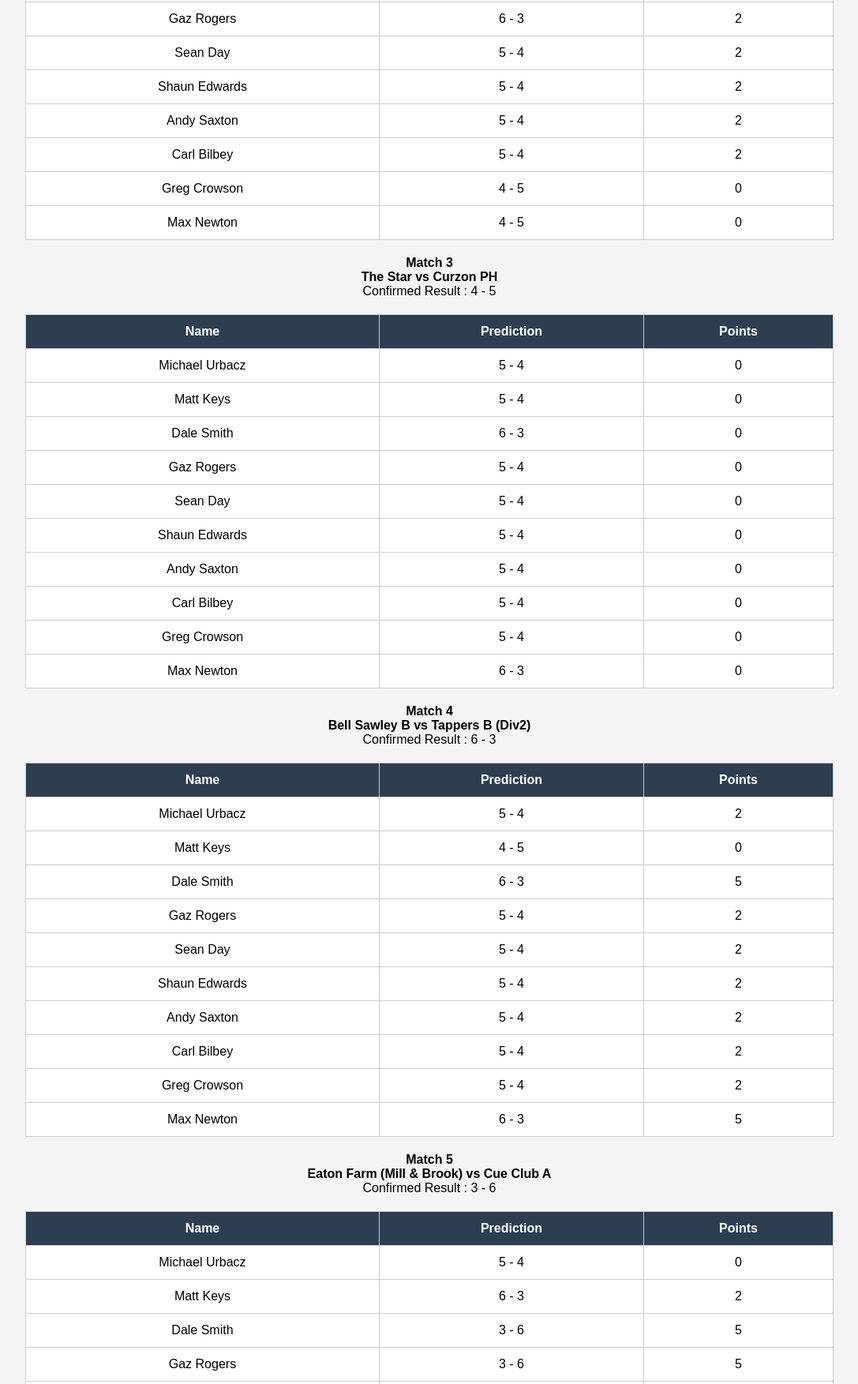
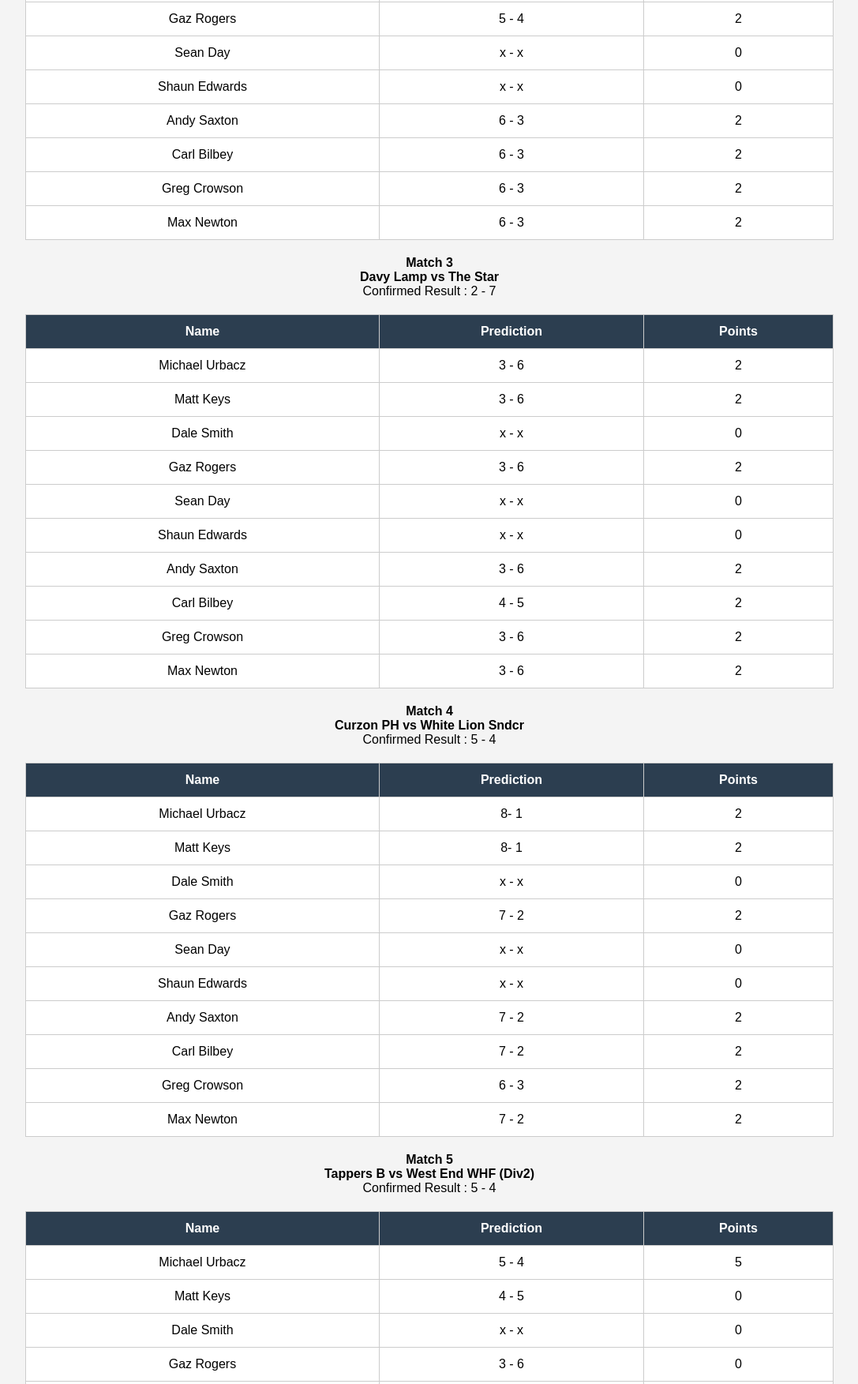
Before and after one commit to starpool2025/super-five-results, a plain HTML site: page index.html in a window 1280 px wide. Shown: the part 964-2717 px from the top of the page at 79% size, without its empty margins (96-1183 px from the left). Drawn offline with Linux system fonts and the light colour scheme.

Commit message:
Update index.html

```diff
--- a/index.html
+++ b/index.html
@@ -71,7 +71,7 @@
 
 <section>
     <div class="sub-header"><strong>Match 1</strong></div>
-    <div class="sub-header"><strong>West End GHQ vs Bell Sawley</strong></div>
+    <div class="sub-header"><strong>West End GHQ vs Eaton Farm (Mill & Brook)</strong></div>
     <div class="sub-header">Confirmed Result : 7 - 2</div>
 </section>
 
@@ -92,13 +92,13 @@
             </tr>
             <tr>
                 <td>Matt Keys</td>
-                <td>6 - 3</td>
-                <td>2</td>
+                <td>7 - 2</td>
+                <td>5</td>
             </tr>
             <tr>
                 <td>Dale Smith</td>
-                <td>7 - 2</td>
-                <td>5</td>
+                <td>x - x</td>
+                <td>0</td>
             </tr>
             <tr>
                 <td>Gaz Rogers</td>
@@ -107,18 +107,18 @@
             </tr>
             <tr>
                 <td>Sean Day</td>
-                <td>5 - 4</td>
-                <td>2</td>
+                <td>x - x</td>
+                <td>0</td>
             </tr>
             <tr>
                 <td>Shaun Edwards</td>
-                <td>5 - 4</td>
-                <td>2</td>
+                <td>x - x</td>
+                <td>0</td>
             </tr>
             <tr>
                 <td>Andy Saxton</td>
-                <td>6 - 3</td>
-                <td>2</td>
+                <td>7 - 2</td>
+                <td>5</td>
             </tr>
             <tr>
                 <td>Carl Bilbey</td>
@@ -127,12 +127,12 @@
             </tr>
             <tr>
                 <td>Greg Crowson</td>
-                <td>5 - 4</td>
+                <td>6 - 3</td>
                 <td>2</td>
             </tr>
             <tr>
                 <td>Max Newton</td>
-                <td>5 - 4</td>
+                <td>6 - 3</td>
                 <td>2</td>
             </tr>
             </tbody>
@@ -141,7 +141,7 @@
 
     <section>
     <div class="sub-header"><strong>Match 2</strong></div>
-    <div class="sub-header"><strong>Zingari Nomads vs Davy Lamp</strong></div>
+    <div class="sub-header"><strong>Bell Sawley vs Zingari Nomads</strong></div>
     <div class="sub-header">Confirmed Result : 7 - 2</div>
 </section>
 
@@ -162,48 +162,48 @@
             </tr>
             <tr>
                 <td>Matt Keys</td>
-                <td>4 - 5</td>
-                <td>0</td>
+                <td>6 - 3</td>
+                <td>2</td>
             </tr>
             <tr>
                 <td>Dale Smith</td>
-                <td>4 - 5</td>
+                <td>x - x</td>
                 <td>0</td>
             </tr>
             <tr>
                 <td>Gaz Rogers</td>
+                <td>5 - 4</td>
+                <td>2</td>
+            </tr>
+            <tr>
+                <td>Sean Day</td>
+                <td>x - x</td>
+                <td>0</td>
+            </tr>
+            <tr>
+                <td>Shaun Edwards</td>
+                <td>x - x</td>
+                <td>0</td>
+            </tr>
+            <tr>
+                <td>Andy Saxton</td>
                 <td>6 - 3</td>
                 <td>2</td>
             </tr>
             <tr>
-                <td>Sean Day</td>
-                <td>5 - 4</td>
-                <td>2</td>
-            </tr>
-            <tr>
-                <td>Shaun Edwards</td>
-                <td>5 - 4</td>
-                <td>2</td>
-            </tr>
-            <tr>
-                <td>Andy Saxton</td>
-                <td>5 - 4</td>
-                <td>2</td>
-            </tr>
-            <tr>
                 <td>Carl Bilbey</td>
-                <td>5 - 4</td>
+                <td>6 - 3</td>
                 <td>2</td>
             </tr>
             <tr>
                 <td>Greg Crowson</td>
-                <td>4 - 5</td>
-                <td>0</td>
+                <td>6 - 3</td>
+                <td>2</td>
             </tr>
             <tr>
                 <td>Max Newton</td>
-                <td>4 - 5</td>
-                <td>0</td>
+                <td>6 - 3</td>
+                <td>2</td>
             </tr>
             </tbody>
     </table>
@@ -211,8 +211,149 @@
 
 <section>
     <div class="sub-header"><strong>Match 3</strong></div>
-    <div class="sub-header"><strong>The Star vs Curzon PH</strong></div>
-    <div class="sub-header">Confirmed Result : 4 - 5</div>
+    <div class="sub-header"><strong>Davy Lamp vs The Star</strong></div>
+    <div class="sub-header">Confirmed Result : 2 - 7</div>
+</section>
+
+    <section>
+    <table>
+        <thead>
+            <tr>
+                <th>Name</th>
+                <th>Prediction</th>
+                <th>Points</th>
+            </tr>
+        </thead>
+        <tbody>
+            <tr>
+                <td>Michael Urbacz</td>
+                <td>3 - 6</td>
+                <td>2</td>
+            </tr>
+            <tr>
+                <td>Matt Keys</td>
+                <td>3 - 6</td>
+                <td>2</td>
+            </tr>
+            <tr>
+                <td>Dale Smith</td>
+                <td>x - x</td>
+                <td>0</td>
+            </tr>
+            <tr>
+                <td>Gaz Rogers</td>
+                <td>3 - 6</td>
+                <td>2</td>
+            </tr>
+            <tr>
+                <td>Sean Day</td>
+                <td>x - x</td>
+                <td>0</td>
+            </tr>
+            <tr>
+                <td>Shaun Edwards</td>
+                <td>x - x</td>
+                <td>0</td>
+            </tr>
+            <tr>
+                <td>Andy Saxton</td>
+                <td>3 - 6</td>
+                <td>2</td>
+            </tr>
+            <tr>
+                <td>Carl Bilbey</td>
+                <td>4 - 5</td>
+                <td>2</td>
+            </tr>
+            <tr>
+                <td>Greg Crowson</td>
+                <td>3 - 6</td>
+                <td>2</td>
+            </tr>
+            <tr>
+                <td>Max Newton</td>
+                <td>3 - 6</td>
+                <td>2</td>
+            </tr>
+            </tbody>
+    </table>
+</section>
+
+<section>
+    <div class="sub-header"><strong>Match 4</strong></div>
+    <div class="sub-header"><strong>Curzon PH vs White Lion Sndcr</strong></div>
+    <div class="sub-header">Confirmed Result : 5 - 4</div>
+</section>
+
+    <section>
+    <table>
+        <thead>
+            <tr>
+                <th>Name</th>
+                <th>Prediction</th>
+                <th>Points</th>
+            </tr>
+        </thead>
+        <tbody>
+            <tr>
+                <td>Michael Urbacz</td>
+                <td>8- 1</td>
+                <td>2</td>
+            </tr>
+            <tr>
+                <td>Matt Keys</td>
+                <td>8- 1</td>
+                <td>2</td>
+            </tr>
+            <tr>
+                <td>Dale Smith</td>
+                <td>x - x</td>
+                <td>0</td>
+            </tr>
+            <tr>
+                <td>Gaz Rogers</td>
+                <td>7 - 2</td>
+                <td>2</td>
+            </tr>
+            <tr>
+                <td>Sean Day</td>
+                <td>x - x</td>
+                <td>0</td>
+            </tr>
+            <tr>
+                <td>Shaun Edwards</td>
+                <td>x - x</td>
+                <td>0</td>
+            </tr>
+            <tr>
+                <td>Andy Saxton</td>
+                <td>7 - 2</td>
+                <td>2</td>
+            </tr>
+            <tr>
+                <td>Carl Bilbey</td>
+                <td>7 - 2</td>
+                <td>2</td>
+            </tr>
+            <tr>
+                <td>Greg Crowson</td>
+                <td>6 - 3</td>
+                <td>2</td>
+            </tr>
+            <tr>
+                <td>Max Newton</td>
+                <td>7 - 2</td>
+                <td>2</td>
+            </tr>
+            </tbody>
+    </table>
+</section>
+
+
+<section>
+    <div class="sub-header"><strong>Match 5</strong></div>
+    <div class="sub-header"><strong>Tappers B vs West End WHF (Div2)</strong></div>
+    <div class="sub-header">Confirmed Result : 5 - 4</div>
 </section>
 
     <section>
@@ -228,77 +369,7 @@
             <tr>
                 <td>Michael Urbacz</td>
                 <td>5 - 4</td>
-                <td>0</td>
-            </tr>
-            <tr>
-                <td>Matt Keys</td>
-                <td>5 - 4</td>
-                <td>0</td>
-            </tr>
-            <tr>
-                <td>Dale Smith</td>
-                <td>6 - 3</td>
-                <td>0</td>
-            </tr>
-            <tr>
-                <td>Gaz Rogers</td>
-                <td>5 - 4</td>
-                <td>0</td>
-            </tr>
-            <tr>
-                <td>Sean Day</td>
-                <td>5 - 4</td>
-                <td>0</td>
-            </tr>
-            <tr>
-                <td>Shaun Edwards</td>
-                <td>5 - 4</td>
-                <td>0</td>
-            </tr>
-            <tr>
-                <td>Andy Saxton</td>
-                <td>5 - 4</td>
-                <td>0</td>
-            </tr>
-            <tr>
-                <td>Carl Bilbey</td>
-                <td>5 - 4</td>
-                <td>0</td>
-            </tr>
-            <tr>
-                <td>Greg Crowson</td>
-                <td>5 - 4</td>
-                <td>0</td>
-            </tr>
-            <tr>
-                <td>Max Newton</td>
-                <td>6 - 3</td>
-                <td>0</td>
-            </tr>
-            </tbody>
-    </table>
-</section>
-
-<section>
-    <div class="sub-header"><strong>Match 4</strong></div>
-    <div class="sub-header"><strong>Bell Sawley B vs Tappers B (Div2)</strong></div>
-    <div class="sub-header">Confirmed Result : 6 - 3</div>
-</section>
-
-    <section>
-    <table>
-        <thead>
-            <tr>
-                <th>Name</th>
-                <th>Prediction</th>
-                <th>Points</th>
-            </tr>
-        </thead>
-        <tbody>
-            <tr>
-                <td>Michael Urbacz</td>
-                <td>5 - 4</td>
-                <td>2</td>
+                <td>5</td>
             </tr>
             <tr>
                 <td>Matt Keys</td>
@@ -307,113 +378,42 @@
             </tr>
             <tr>
                 <td>Dale Smith</td>
-                <td>6 - 3</td>
-                <td>5</td>
+                <td>x - x</td>
+                <td>0</td>
             </tr>
             <tr>
                 <td>Gaz Rogers</td>
-                <td>5 - 4</td>
-                <td>2</td>
+                <td>3 - 6</td>
+                <td>0</td>
             </tr>
             <tr>
                 <td>Sean Day</td>
-                <td>5 - 4</td>
-                <td>2</td>
+                <td>x - x</td>
+                <td>0</td>
             </tr>
             <tr>
                 <td>Shaun Edwards</td>
-                <td>5 - 4</td>
-                <td>2</td>
+                <td>x - x</td>
+                <td>0</td>
             </tr>
             <tr>
                 <td>Andy Saxton</td>
-                <td>5 - 4</td>
-                <td>2</td>
+                <td>4 - 5</td>
+                <td>0</td>
             </tr>
             <tr>
                 <td>Carl Bilbey</td>
                 <td>5 - 4</td>
-                <td>2</td>
+                <td>5</td>
             </tr>
             <tr>
                 <td>Greg Crowson</td>
-                <td>5 - 4</td>
-                <td>2</td>
+                <td>4 - 5</td>
+                <td>0</td>
             </tr>
             <tr>
                 <td>Max Newton</td>
-                <td>6 - 3</td>
-                <td>5</td>
-            </tr>
-            </tbody>
-    </table>
-</section>
-
-
-<section>
-    <div class="sub-header"><strong>Match 5</strong></div>
-    <div class="sub-header"><strong>Eaton Farm (Mill & Brook) vs Cue Club A</strong></div>
-    <div class="sub-header">Confirmed Result : 3 - 6</div>
-</section>
-
-    <section>
-    <table>
-        <thead>
-            <tr>
-                <th>Name</th>
-                <th>Prediction</th>
-                <th>Points</th>
-            </tr>
-        </thead>
-        <tbody>
-            <tr>
-                <td>Michael Urbacz</td>
                 <td>5 - 4</td>
-                <td>0</td>
-            </tr>
-            <tr>
-                <td>Matt Keys</td>
-                <td>6 - 3</td>
-                <td>2</td>
-            </tr>
-            <tr>
-                <td>Dale Smith</td>
-                <td>3 - 6</td>
-                <td>5</td>
-            </tr>
-            <tr>
-                <td>Gaz Rogers</td>
-                <td>3 - 6</td>
-                <td>5</td>
-            </tr>
-            <tr>
-                <td>Sean Day</td>
-                <td>3 - 6</td>
-                <td>5</td>
-            </tr>
-            <tr>
-                <td>Shaun Edwards</td>
-                <td>3 - 6</td>
-                <td>5</td>
-            </tr>
-            <tr>
-                <td>Andy Saxton</td>
-                <td>2 - 7</td>
-                <td>2</td>
-            </tr>
-            <tr>
-                <td>Carl Bilbey</td>
-                <td>4 - 5</td>
-                <td>2</td>
-            </tr>
-            <tr>
-                <td>Greg Crowson</td>
-                <td>2 - 7</td>
-                <td>2</td>
-            </tr>
-            <tr>
-                <td>Max Newton</td>
-                <td>3 - 6</td>
                 <td>5</td>
             </tr>
             </tbody>
```
